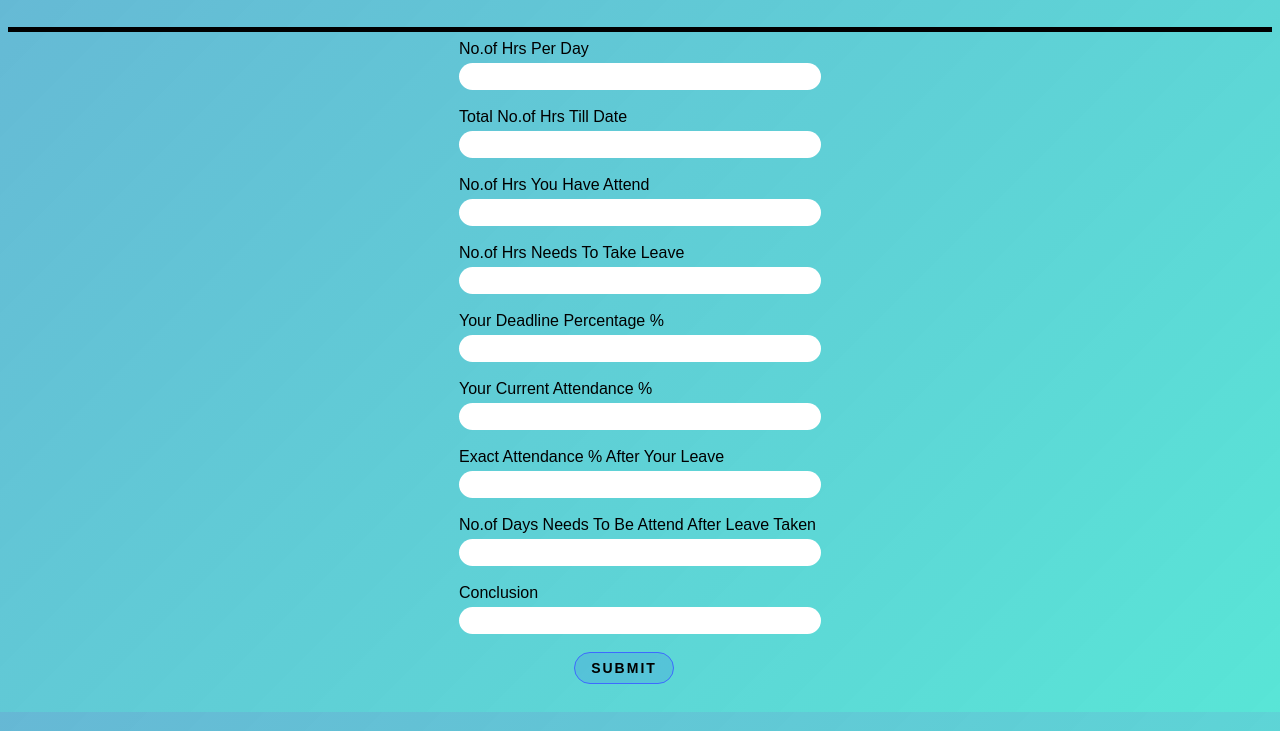
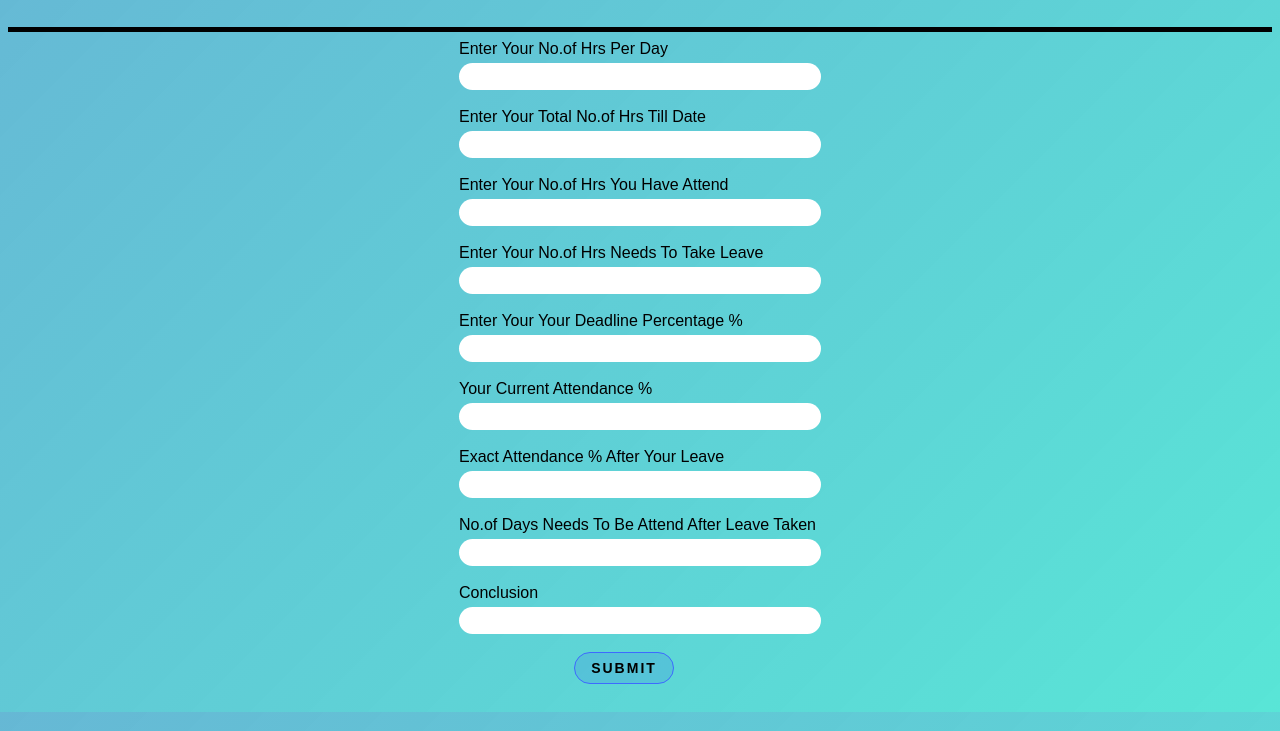
Before and after one commit to saravanan638/Attendance-predicter, a plain HTML site: page index.html in a window 1280 px wide. Shown: the part 69-800 px from the top of the page. Drawn offline with Linux system fonts and the light colour scheme.

Commit message:
Update index.html

```diff
--- a/index.html
+++ b/index.html
@@ -15,19 +15,19 @@
       <hr size="5px" color="black" />
       <div class="form-holder">
         <div class="user-input">
-          <label for="" id="label-element">No.of Hrs Per Day</label>
+          <label for="" id="label-element">Enter Your No.of Hrs Per Day</label>
           <input type="number" class="all-input" id="input1" required />
           <br />
-          <label for="" id="label-element">Total No.of Hrs Till Date</label>
+          <label for="" id="label-element">Enter Your Total No.of Hrs Till Date</label>
           <input type="number" class="all-input" id="input2" required />
           <br />
-          <label for="" id="label-element">No.of Hrs You Have Attend</label>
+          <label for="" id="label-element">Enter Your No.of Hrs You Have Attend</label>
           <input type="number" class="all-input" id="input3" required />
           <br />
-          <label for="" id="label-element">No.of Hrs Needs To Take Leave</label>
+          <label for="" id="label-element">Enter Your No.of Hrs Needs To Take Leave</label>
           <input type="number" class="all-input" id="input4" required />
           <br />
-          <label for="" id="label-element">Your Deadline Percentage %</label>
+          <label for="" id="label-element">Enter Your Your Deadline Percentage %</label>
           <input type="number" class="all-input" id="input5" required />
           <br />
         </div>
```
